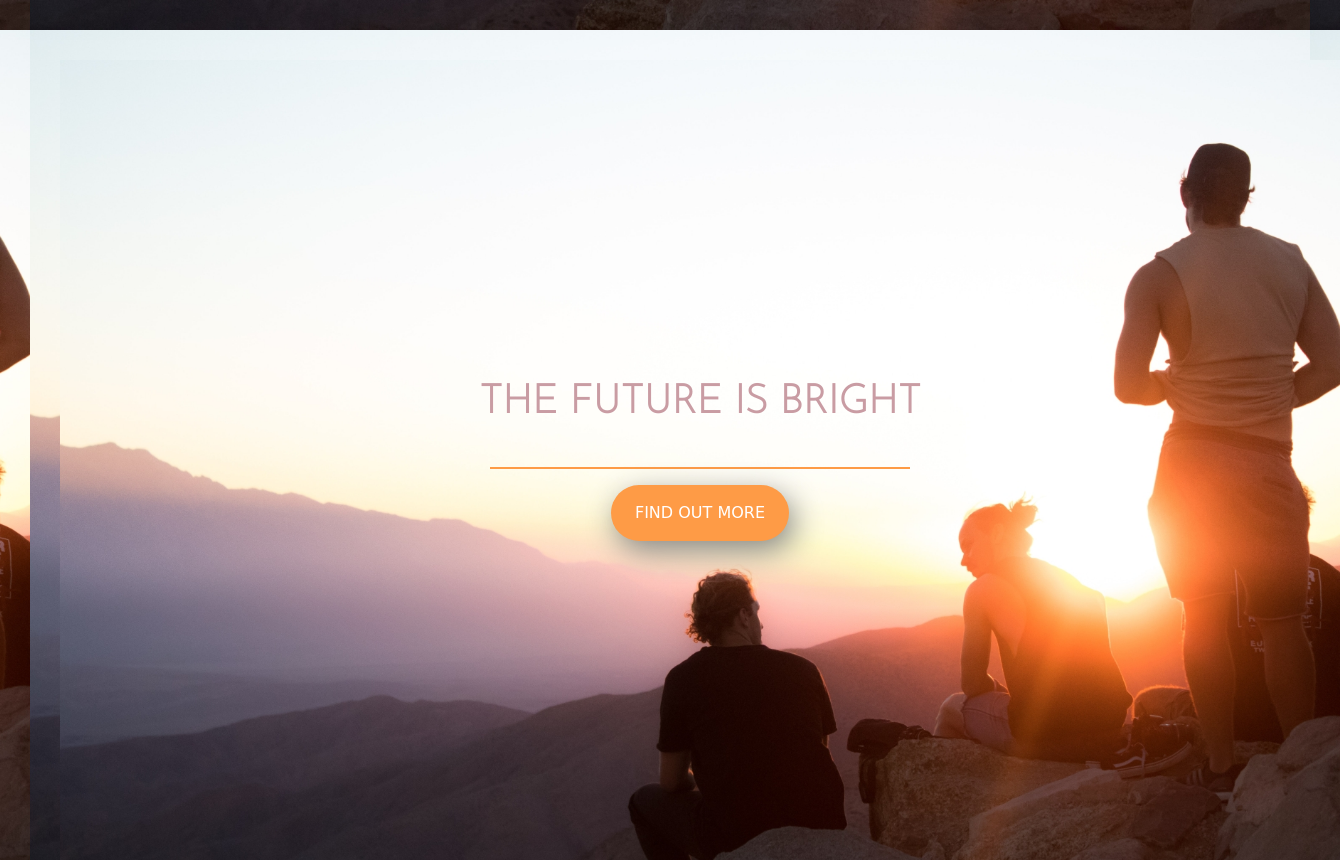
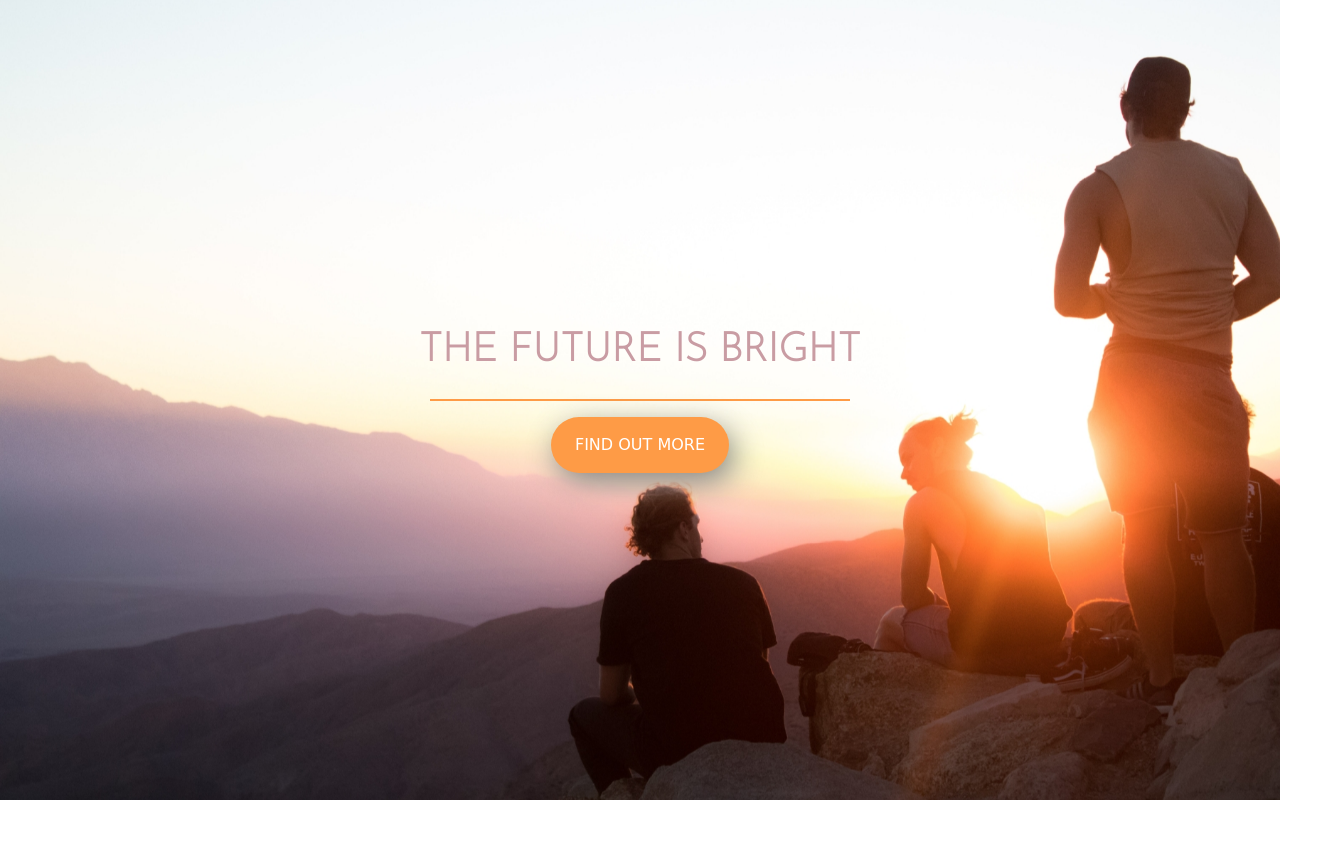
Before and after one commit to BjornLin/Bright-Future, a plain HTML site: page index.html in a window 1280 px wide. Shown: the whole page, 1340 px wide, since content can reach past the window. After the commit the page ends 800 px from the top, so only its background shows below. Drawn offline with nearby package versions, Linux system fonts and the light colour scheme; a web font is replaced by a local one.

Commit message:
Add files via upload
Centered items on page, removed margins

```diff
--- a/index.html
+++ b/index.html
@@ -11,9 +11,9 @@
   <!-- Google Fonts -->
   <link href="https://fonts.googleapis.com/css2?family=Arima+Madurai:wght@700&family=Josefin+Sans:wght@200&display=swap" rel="stylesheet">
 
-
   <!-- Bootstrap CSS from a CDN. This way you don't have to include the bootstrap file yourself -->
   <link rel="stylesheet" href="https://stackpath.bootstrapcdn.com/bootstrap/4.3.1/css/bootstrap.min.css" integrity="sha384-ggOyR0iXCbMQv3Xipma34MD+dH/1fQ784/j6cY/iJTQUOhcWr7x9JvoRxT2MZw1T" crossorigin="anonymous">
+  <link rel="stylesheet" href="https://cdnjs.cloudflare.com/ajax/libs/animate.css/4.0.0/animate.min.css" />
 
   <!-- Your own stylesheet -->
   <link rel="stylesheet" type="text/css" href="style.css">
@@ -21,14 +21,13 @@
 
 <body>
   <div class="container d-flex justify-content-center h-100">
-    <div class="row align-self-center">
+    <div class="row display: flex align-self-center">
 
-      <!-- <section class="buffer1 col-12"></section> -->
       <header class="text-center col-12">
-        <h1 class="text-uppercase"><strong>The future is bright</strong></h1>
+        <h1 class="text-uppercase animate__animated animate__flipInX animate__slower 3s"><strong>The future is bright</strong></h1>
       </header>
 
-      <section class="buffer2 col-12"></section>
+      <section class="buffer col-12"></section>
 
       <section class="text-center col-12">
         <hr>
--- a/style.css
+++ b/style.css
@@ -3,7 +3,7 @@ html {
   width: 100%;
   height: 100%;
   font-family: 'Josefin Sans', sans-serif;
-  margin: 30px;
+  /* margin: 0px; */
   background: url(bgII.jpg) no-repeat center center fixed;
   -webkit-background-size: cover;
   -moz-background-size: cover;
@@ -11,8 +11,10 @@ html {
   background-size: cover;
 }
 
-.buffer1{
-  height: 12rem;
+.row{
+  flex-direction: column;
+  justify-content: center;
+  align-items: center;
 }
 
 h1 {
@@ -21,7 +23,7 @@ h1 {
   /* font-weight: bold; */
 }
 
-.buffer2{
+.buffer {
   height: 1rem;
 }
 
```
